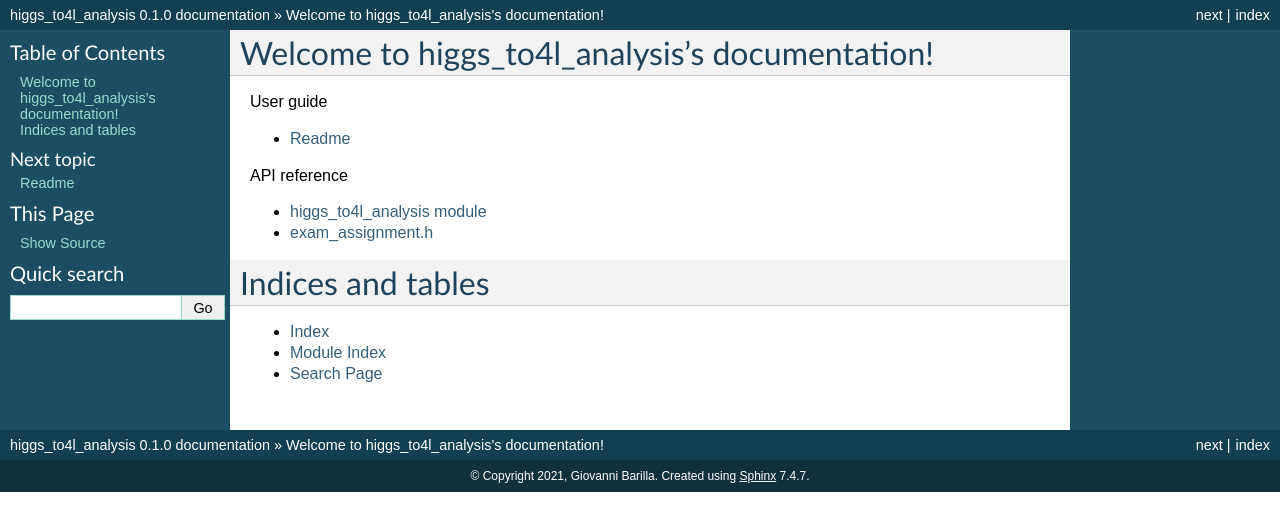
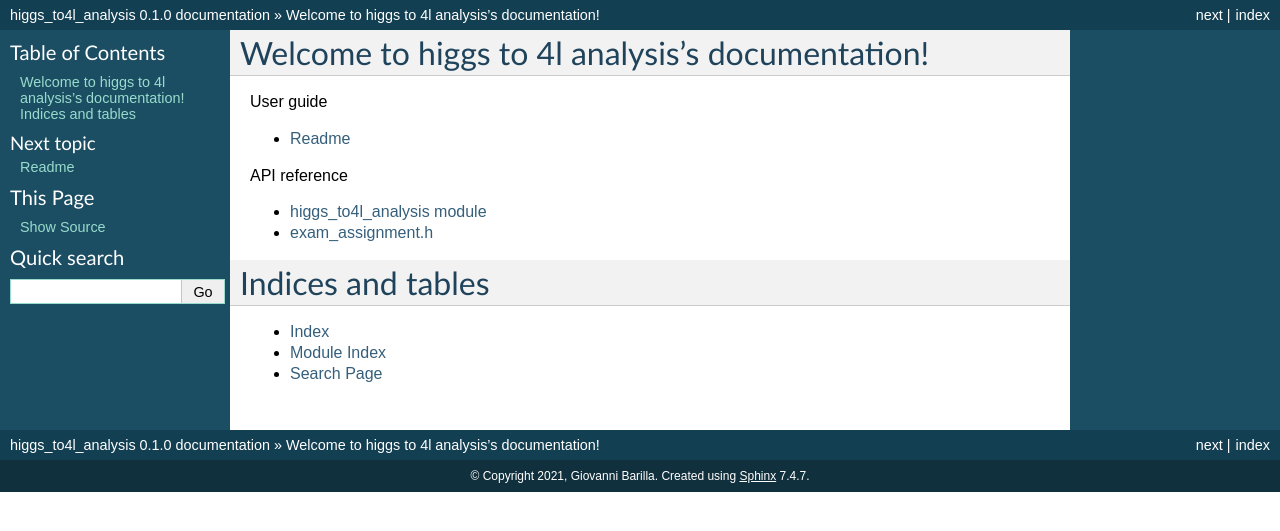
Before and after one commit to gbarilla2/exam_assignment, a Sphinx documentation site: the page built from docs/index.rst, in a window 1280 px wide. Shown: the top 531 px of the page. Built offline with Sphinx 7.4.7, drawn with Linux system fonts in a browser that asks for light colours.

Commit message:
Docs added

```diff
--- a/docs/index.rst
+++ b/docs/index.rst
@@ -3,8 +3,8 @@
    You can adapt this file completely to your liking, but it should at least
    contain the root `toctree` directive.
 
-Welcome to higgs_to4l_analysis's documentation!
-===============================================
+Welcome to higgs to 4l analysis's documentation!
+================================================
 
 .. toctree::
    :maxdepth: 1
```
